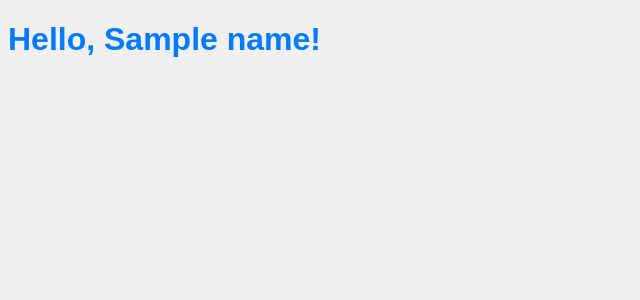
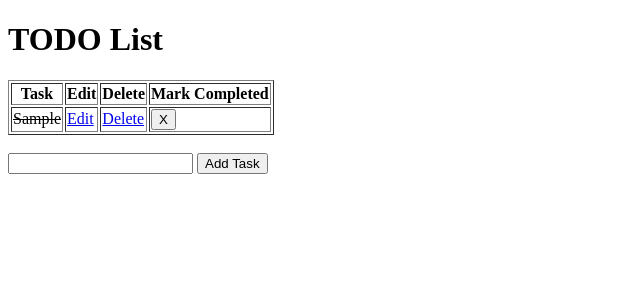
Before and after one commit to aevans62831/Flask-TODO, a Flask app: template templates/index.html in a window 1280 px wide. Shown: the top 300 px of the page, without its empty margins (0-640 px from the left). Run offline with Flask 3, Linux system fonts and the light colour scheme; tables that the repository leaves empty hold one stand-in row (values such as "Sample post"); the template is opened without the code that fills it: values that come from a table or form of the project are taken from there, most other values are stand-ins (such as "Sample title", 1, 10 or a date in 2020).

Commit message:
We'll call this V1, sure.

```diff
--- a/app.py
+++ b/app.py
@@ -1,43 +1,46 @@
-from flask import Flask, render_template, request, session, redirect, url_for
+from flask import Flask, render_template, request, redirect, url_for
 from models import *
 app = Flask(__name__)
-app.secret_key = ""
 app.config['SQLALCHEMY_DATABASE_URI'] = 'sqlite:///test.db'
 db.init_app(app)
 
 @app.route('/')
-def hello_world():  # put application's code here
-    return 'Hello World!'
+def index():
+    todos = Todo.query.all()
+    return render_template('index.html', todos=todos)
 
-@app.route('/user/<name>')
-def hello_user(name):
-    return render_template('index.html', name=name)
+@app.route('/add', methods=['POST'])
+def add():
+    task = request.form.get('task')
+    new_todo = Todo(task=task)
+    db.session.add(new_todo)
+    db.session.commit()
+    return redirect(url_for('index'))
 
-@app.route('/login', methods=['GET', 'POST'])
-def login():
+@app.route('/delete/<int:todo_id>')
+def delete(todo_id):
+    todo = Todo.query.get(todo_id)
+    db.session.delete(todo)
+    db.session.commit()
+    return redirect(url_for('index'))
+
+@app.route('/edit/<int:todo_id>', methods=['GET', 'POST'])
+def edit(todo_id):
+    todo = Todo.query.get(todo_id)
     if request.method == 'POST':
-        username = request.form['username']
-        session['username'] = username
-        return redirect(url_for('profile'))
-    return '''
-        <form method="post">
-            <p><input type=text name=username></p>
-            <p><input type=submit value=Login></p>
-        </form>
-    '''
+        todo.task = request.form.get('task')
+        db.session.commit()
+        return redirect(url_for('index'))
+    return render_template('edit.html', todo=todo)
 
-@app.route('/profile')
-def profile():
-    if 'username' in session:
-        return f'Logged in as {session["username"]}'
-    return 'You are not logged in.'
-
-@app.route('/logout')
-def logout():
-    # remove the username from the session if it's there
-    session.pop('username', None)
-    return redirect(url_for('login'))
-
+@app.route('/toggle_complete/<int:todo_id>', methods=['POST'])
+def toggle_complete(todo_id):
+    todo = Todo.query.get(todo_id)
+    todo.completed = not todo.completed
+    db.session.commit()
+    return redirect(url_for('index'))
 
 if __name__ == '__main__':
+    with app.app_context():
+        db.create_all()
     app.run()
--- a/models.py
+++ b/models.py
@@ -10,3 +10,8 @@ class User(db.Model):
 
     def __repr__(self):
         return f'<User {self.username}>'
+
+class Todo(db.Model):
+    id = db.Column(db.Integer, primary_key=True)
+    task = db.Column(db.String(200), nullable=False)
+    completed = db.Column(db.Boolean, nullable=False, default=False)
--- a/templates/index.html
+++ b/templates/index.html
@@ -1,10 +1,34 @@
+<!-- templates/index.html -->
 <!doctype html>
-<html lang="en">
-<head>
-    <title>My Flask App</title>
-    <link rel="stylesheet" href="{{ url_for('static', filename='style.css') }}">
-</head>
-<body>
-    <h1>Hello, {{ name }}!</h1>
-</body>
-</html>
+<title>TODO App</title>
+<h1>TODO List</h1>
+<table border="1">
+  <tr>
+    <th>Task</th>
+    <th>Edit</th>
+    <th>Delete</th>
+    <th>Mark Completed</th>
+  </tr>
+  {% for todo in todos %}
+    <tr>
+      <td>
+          <span style="{% if todo.completed %}text-decoration: line-through;{% endif %}">
+              {{ todo.task }}
+          </span>
+      </td>
+      <td><a href="{{ url_for('edit', todo_id=todo.id) }}">Edit</a></td>
+      <td><a href="{{ url_for('delete', todo_id=todo.id) }}">Delete</a></td>
+      <td>
+        <form action="{{ url_for('toggle_complete', todo_id=todo.id) }}" method="post">
+            <button type="submit">X</button>
+        </form>
+      </td>
+    </tr>
+  {% endfor %}
+</table>
+<br>
+<form action="{{ url_for('add') }}" method="post">
+  <input type="text" name="task" required>
+  <input type="submit" value="Add Task">
+</form>
+<br>
```
Also changed, not shown: templates/edit.html (added, +11 -0 lines).
